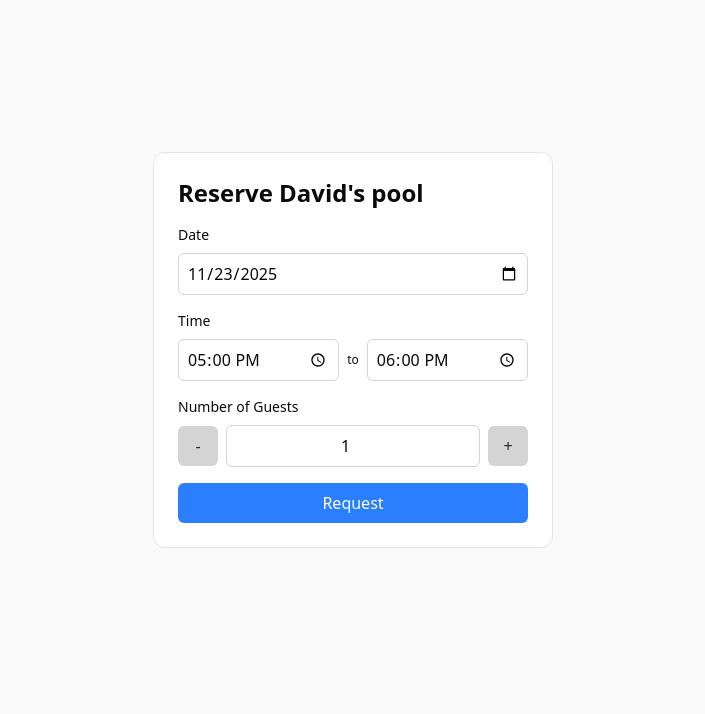
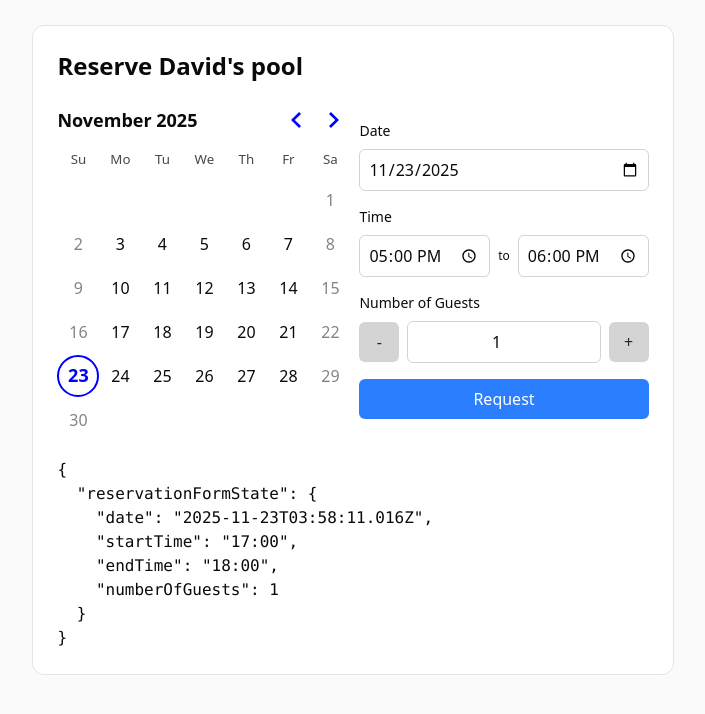
Before and after one commit to sambernhardt/vite-tailwind-boilerplate, a React (Vite) app: page /reserve in a window 1280 px wide. Shown: the top 714 px of the page, without its empty margins (287-992 px from the left). Built offline with nearby package versions, Linux system fonts and the light colour scheme.

Commit message:
Install ReactDayPicker, update readme

```diff
--- a/package.json
+++ b/package.json
@@ -14,6 +14,7 @@
     "@tanstack/react-router": "^1.121.27",
     "@tanstack/react-router-devtools": "^1.121.27",
     "react": "^19.0.0",
+    "react-day-picker": "^9.7.0",
     "react-dom": "^19.0.0",
     "tailwindcss": "^4.1.3"
   },
--- a/src/routes/reserve.tsx
+++ b/src/routes/reserve.tsx
@@ -1,3 +1,5 @@
+import { DayPicker } from "react-day-picker";
+import "react-day-picker/style.css";
 import { createFileRoute } from "@tanstack/react-router";
 import { useState } from "react";
 
@@ -8,9 +10,17 @@ export const Route = createFileRoute("/reserve")({
 const MIN_GUESTS = 1;
 const MAX_GUESTS = 50;
 
+type ReservationFormState = {
+  date: Date | undefined;
+  startTime: string | undefined;
+  endTime: string | undefined;
+  numberOfGuests: number;
+};
+
 function RouteComponent() {
-  const [reservationFormState, setReservationFormState] = useState({
-    date: new Date().toISOString().split("T")[0],
+  const [reservationFormState, setReservationFormState] =
+    useState<ReservationFormState>({
+      date: new Date(),
       startTime: "17:00",
       endTime: "18:00",
       numberOfGuests: 1,
@@ -18,19 +28,34 @@ function RouteComponent() {
 
   return (
     <div className="w-screen h-[calc(100vh-100px)] flex items-center justify-center p-4">
-      <div className="flex flex-col gap-4 w-[400px] border border-neutral-200 dark:border-neutral-800 rounded-xl p-6 bg-white dark:bg-neutral-900">
+      <div className="flex flex-col gap-4 border border-neutral-200 dark:border-neutral-800 rounded-xl p-6 bg-white dark:bg-neutral-900">
         <h3 className="text-2xl font-bold">Reserve David's pool</h3>
-        <div className="flex flex-col gap-4">
+        <div className="flex flex-col md:flex-row gap-2 items-center">
+          <div>
+            <DayPicker
+              animate
+              mode="single"
+              selected={reservationFormState.date}
+              disabled={{ dayOfWeek: [0, 6] }}
+              onSelect={(date) =>
+                setReservationFormState({
+                  ...reservationFormState,
+                  date,
+                })
+              }
+            />
+          </div>
+          <div className="flex flex-col gap-4 w-full">
             <div className="flex flex-col gap-2">
               <label className="text-sm">Date</label>
               <input
                 type="date"
                 className="border border-neutral-300 dark:border-neutral-800 rounded-md p-2"
-              value={reservationFormState.date}
+                value={reservationFormState.date?.toISOString().split("T")[0]}
                 onChange={(e) =>
                   setReservationFormState({
                     ...reservationFormState,
-                  date: e.target.value,
+                    date: new Date(e.target.value),
                   })
                 }
               />
@@ -109,11 +134,13 @@ function RouteComponent() {
                 </button>
               </div>
             </div>
-        </div>
             <button className="bg-blue-500 hover:bg-blue-400 text-white rounded-md p-2">
               Request
             </button>
           </div>
         </div>
+        <pre>{JSON.stringify({ reservationFormState }, null, 2)}</pre>
+      </div>
+    </div>
   );
 }
```
Also changed, not shown: 2 other files (tests, documents, lock files or other folders). Lines whose indentation alone changed are shown as unchanged.
